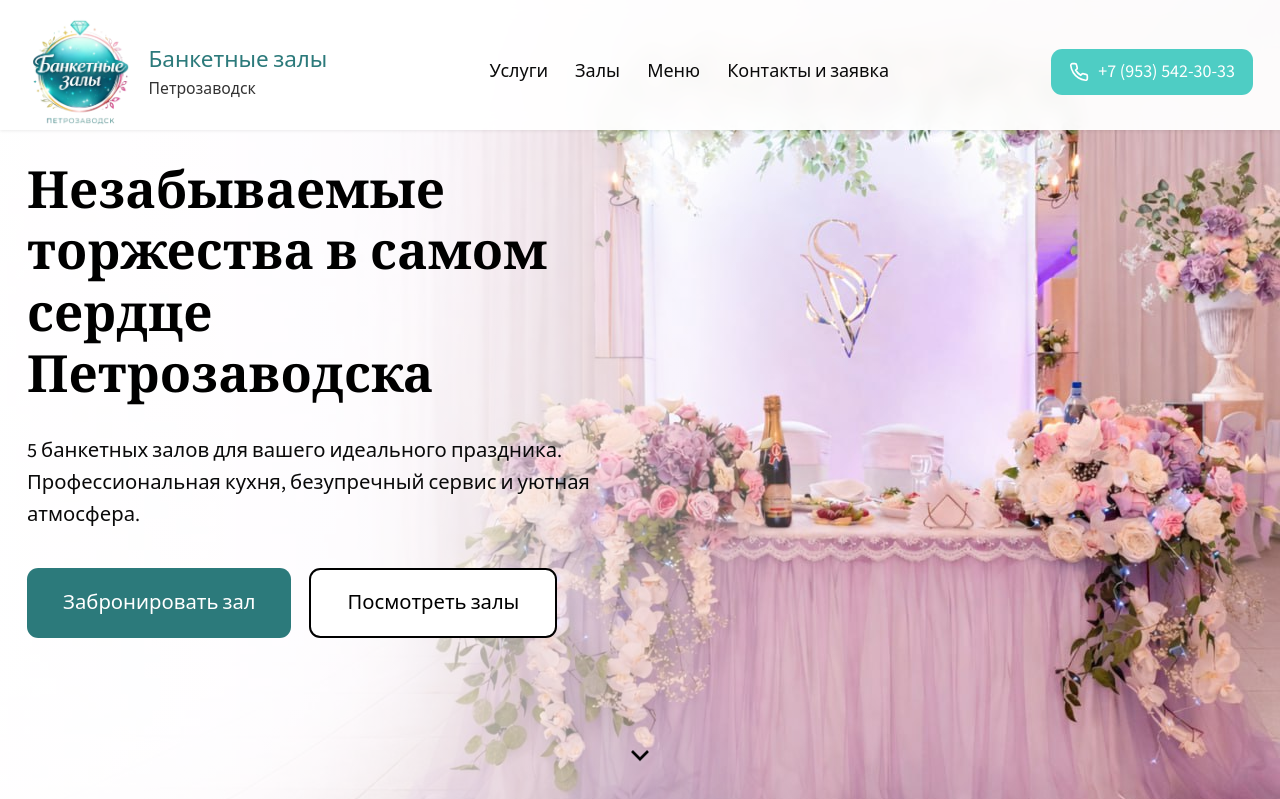
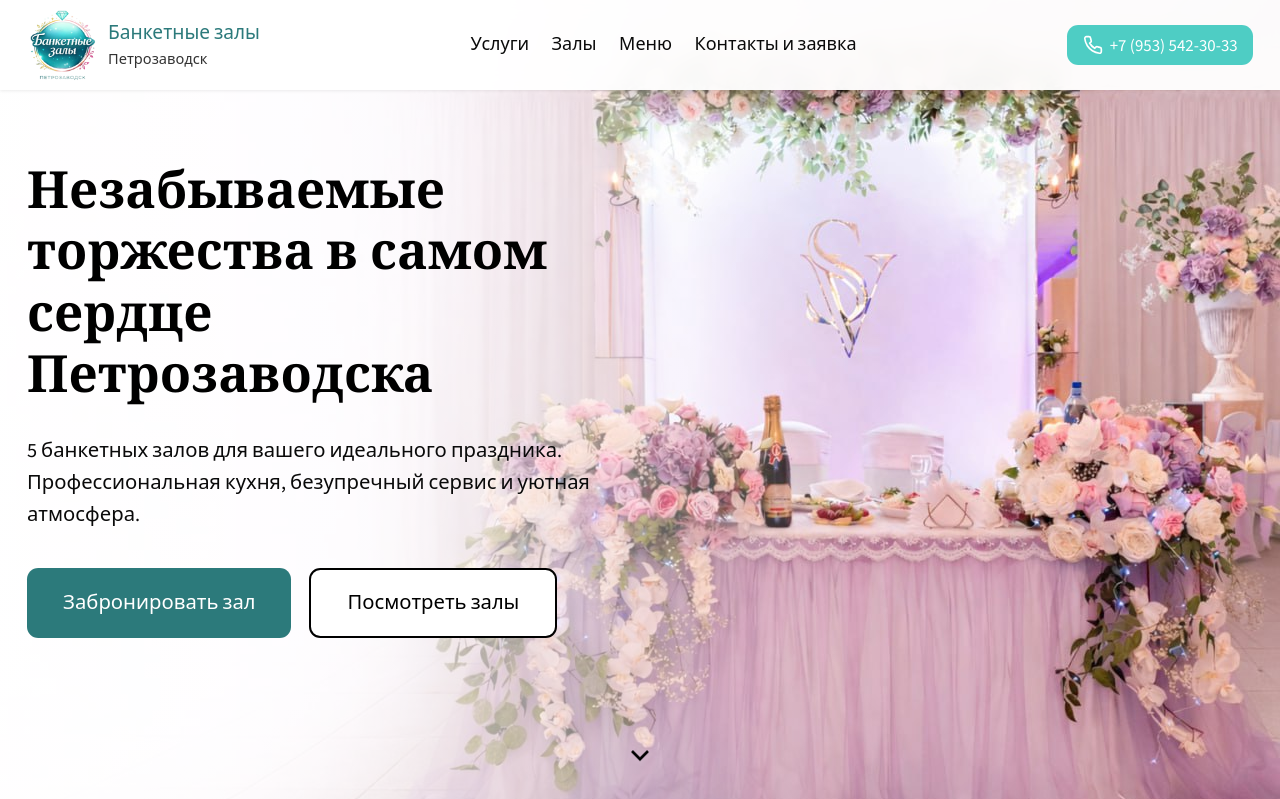
Before and after one commit to KoboSteruS/banketptz, a Flask app: page / in a window 1280 px wide. Shown: the top 799 px of the page. Run offline with Flask 3, Linux system fonts and the light colour scheme.

Commit message:
исправление шапки и всего остального

```diff
--- a/app/static/css/main.css
+++ b/app/static/css/main.css
@@ -33,38 +33,38 @@
   display: flex;
   align-items: center;
   justify-content: space-between;
-  padding-top: 1rem;
-  padding-bottom: 0.2rem;
+  padding-top: 0.5rem;
+  padding-bottom: 0.5rem;
 }
 
 .header-brand {
   display: flex;
   align-items: center;
-  gap: 0.75rem;
+  gap: 0.5rem;
 }
 
 .header-brand img {
-  height: 6rem;
-  width: 6rem;
+  height: 4rem;
+  width: 4rem;
   object-fit: contain;
 }
 
 .header-brand h1 {
   margin: 0;
-  font-size: 1.25rem;
+  font-size: 1.0625rem;
   color: var(--color-teal);
 }
 
 .header-brand p {
   margin: 0;
-  font-size: 0.875rem;
+  font-size: 0.8125rem;
   color: var(--muted-foreground);
 }
 
 .header-nav {
   display: none;
   align-items: center;
-  gap: 1.5rem;
+  gap: 1.25rem;
 }
 
 @media (min-width: 768px) {
@@ -84,9 +84,10 @@
 .header-phone {
   display: none;
   align-items: center;
-  gap: 0.5rem;
-  padding: 0.5rem 1rem;
-  border-radius: var(--radius-lg);
+  gap: 0.4rem;
+  padding: 0.4rem 0.85rem;
+  border-radius: var(--radius);
+  font-size: 0.9375rem;
   background: var(--color-teal-light);
   color: #fff;
   text-decoration: none;
```
